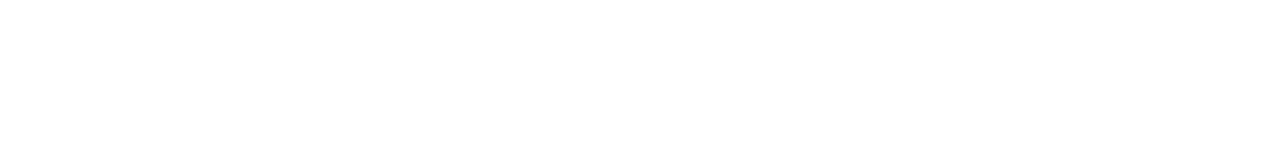
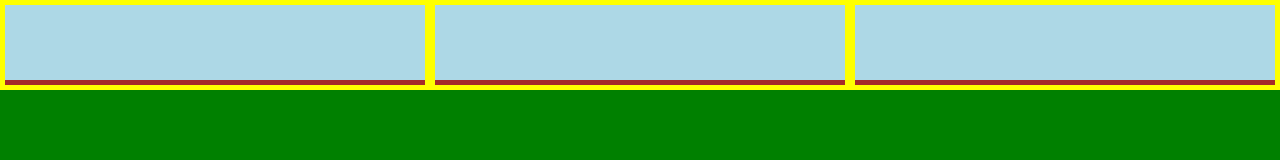
Before and after one commit to noahemiles/vb-teams, a plain HTML site: page index.html in a window 1280 px wide. Drawn offline with Linux system fonts and the light colour scheme.

Commit message:
basic styling

```diff
--- /dev/null
+++ b/assets/scss/_base.scss
@@ -0,0 +1,49 @@
+* {
+    margin: 0;
+    padding: 0;
+    height: 100%;
+
+    html,
+    body {
+        height: 100vh;
+        width: 100vw;
+        max-height: 100vh;
+        max-width: 100vw;
+    }
+}
+
+header {
+    background-color: lightblue;
+    height: 10vh;
+    border-bottom: 5px solid brown;
+}
+
+main {
+    background-color: green;
+    height: 90vh;
+}
+
+ul {
+    display: flex;
+    list-style: none;
+    justify-content: space-between;
+}
+
+li {
+    display: flex;
+    align-items: center;
+    text-align: center;
+    border: 5px solid yellow;
+    width: calc(100vw / 3);
+    &.left {
+        padding-left: 10px;
+    }
+
+    &.middle {
+
+    }
+
+    &.right {
+        padding-right: 10px;
+    }
+}
--- a/index.html
+++ b/index.html
@@ -1,12 +1,23 @@
 <!DOCTYPE html>
 <html lang="en">
+
 <head>
     <meta charset="UTF-8">
     <meta http-equiv="X-UA-Compatible" content="IE=edge">
     <meta name="viewport" content="width=device-width, initial-scale=1.0">
+    <link rel="stylesheet" href="./assets/style.css">
     <title>Volleyball Teams</title>
 </head>
+
 <body>
+    <header>
+        <ul>
+            <li class="left"></li>
+            <li class="middle"></li>
+            <li  class="right"></li>
+        </ul>
+    </header>
+    <main></main>
+</body>
 
-</body>
 </html>
```
Also changed, not shown: assets/style.css (added), 1 other file.
